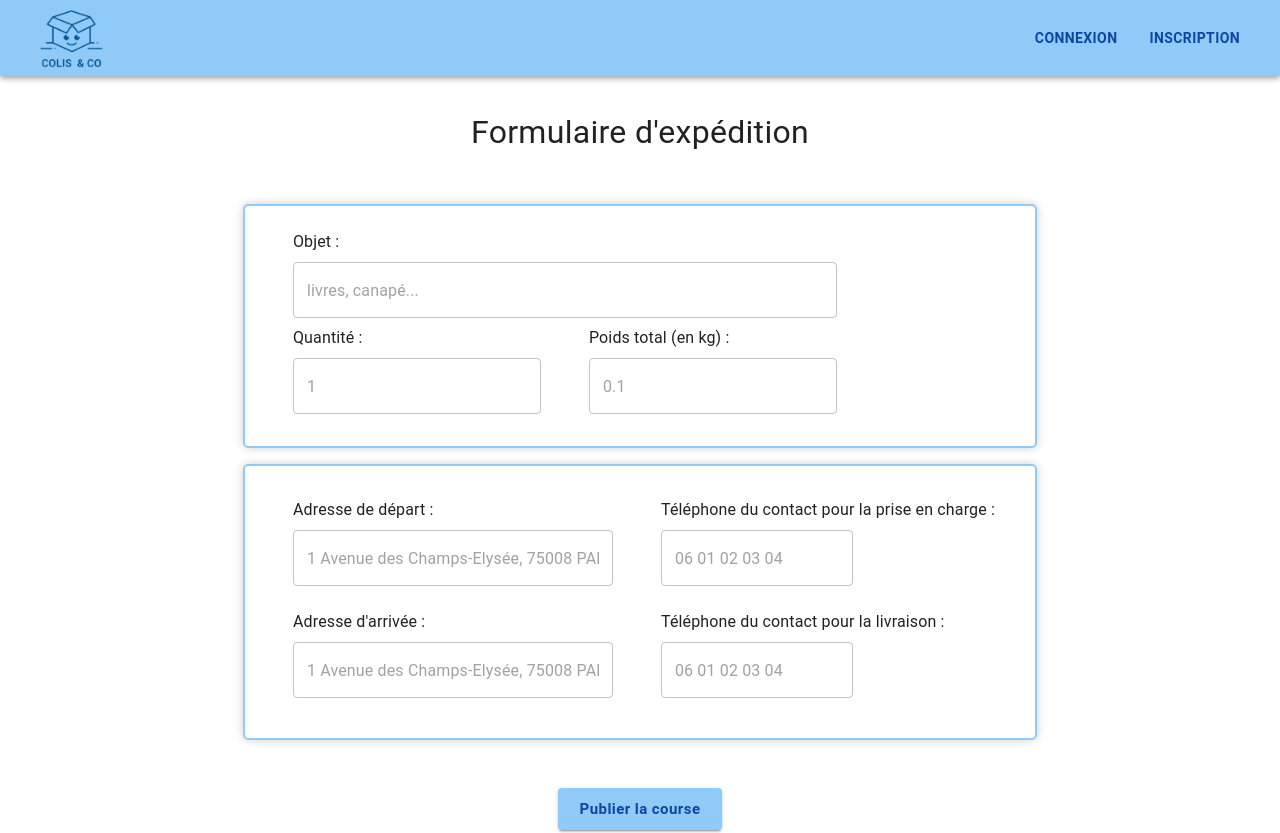
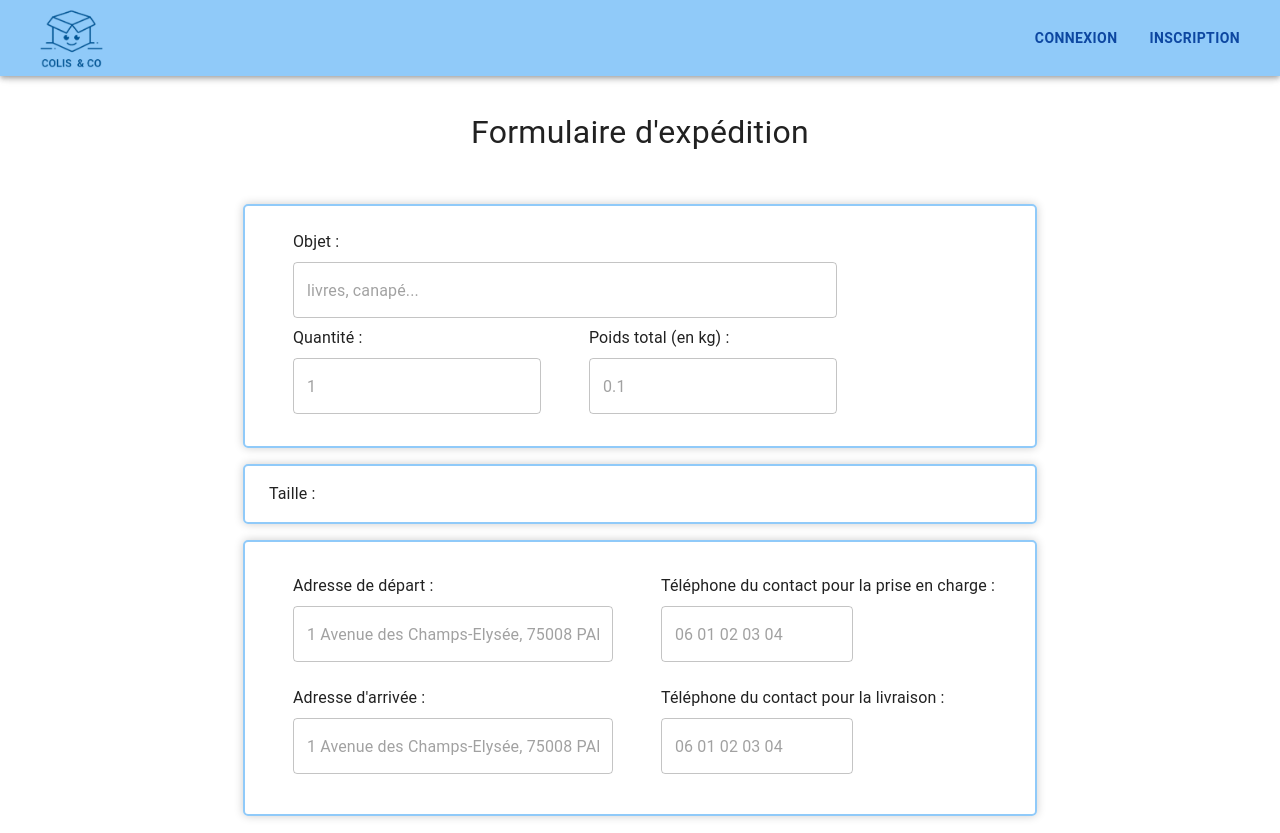
Before and after one commit to Joseph-Pittera/colis-and-co, a Next.js app in the folder front/: page /expedition/create_expedition in a window 1280 px wide. Shown: the top 833 px of the page. Built offline with nearby package versions, Linux system fonts and the light colour scheme.

Commit message:
begin adding size selector to expedition form

```diff
--- /dev/null
+++ b/front/components/Expedition/SizeForm.jsx
@@ -0,0 +1,56 @@
+import React from "react";
+import { Stack, Chip, Typography } from "@mui/material";
+import { FormSubBox } from "./FormSubBox";
+import { Typo } from "../CustomsMuiComp/LabelTypo";
+
+export const SizeForm = () => {
+  return (
+    <FormSubBox>
+      <Stack>
+        <Typo>Taille :</Typo>
+        {/* <Stack>
+          <Chip>
+            <Stack>
+              <Typo>Taille S</Typo>
+              <Typo>
+                Tient dans une boîte à chaussures (téléphone, clés, doudou…)
+              </Typo>
+            </Stack>
+          </Chip>
+        </Stack> */}
+      </Stack>
+    </FormSubBox>
+  );
+};
+{
+  /* <Stack mx={2}>
+          <Typo>Taille :</Typo>
+          <Select
+            id="demo-simple-select"
+            value={size}
+            label="none"
+            onChange={handleChange}
+            sx={{ maxWidth: "36rem", m: 1 }}
+          >
+            <MenuItem value="S">
+              S - Tient dans une boîte à chaussures (téléphone, clés, doudou...)
+            </MenuItem>
+            <MenuItem value="M">
+              M - Tient dans une valise cabine (ordinateur, caisse de vin,
+              platine vinyle…)
+            </MenuItem>
+            <MenuItem value="L">
+              L - Environ 4 petites valises cabine (tableau, télévision, lit
+              parapluie...)
+            </MenuItem>
+            <MenuItem value="XL">
+              XL - Tient dans un break ou un monospace (commode, fauteuil, table
+              basse…)
+            </MenuItem>
+            <MenuItem value="XXL">
+              XXL - Nécessite un petit utilitaire (scooter, armoire, canapé,
+              lit…)
+            </MenuItem>
+          </Select>{" "}
+        </Stack> */
+}
--- a/front/pages/expedition/create_expedition.jsx
+++ b/front/pages/expedition/create_expedition.jsx
@@ -3,6 +3,7 @@ import { Typography } from "@mui/material";
 import { LinkButton } from "@/components/CustomsMuiComp/LinkButton";
 import { ExpeditionForm } from "@/components/Expedition/ExpeditionForm";
 import { ObjectInfosBox } from "@/components/Expedition/ObjectInfosBox";
+import { SizeForm } from "@/components/Expedition/SizeForm";
 import { PlaceInfosBox } from "@/components/Expedition/PlaceInfosBox";
 
 export default function CreateExpedition({ params }) {
@@ -13,6 +14,7 @@ export default function CreateExpedition({ params }) {
       </Typography>
       <ExpeditionForm>
         <ObjectInfosBox />
+        <SizeForm />
         <PlaceInfosBox />
       </ExpeditionForm>
       <LinkButton href="/">Publier la course</LinkButton>
```
Also changed, not shown: front/components/Expedition/ObjectInfosBox.jsx (+0 -30 lines), front/public/shoes.svg (added).
